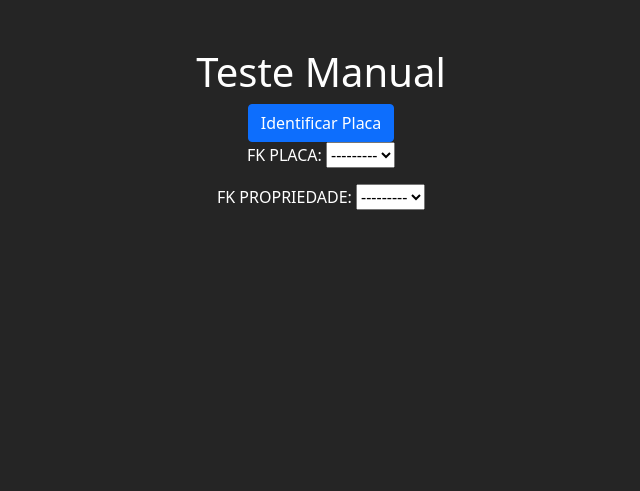
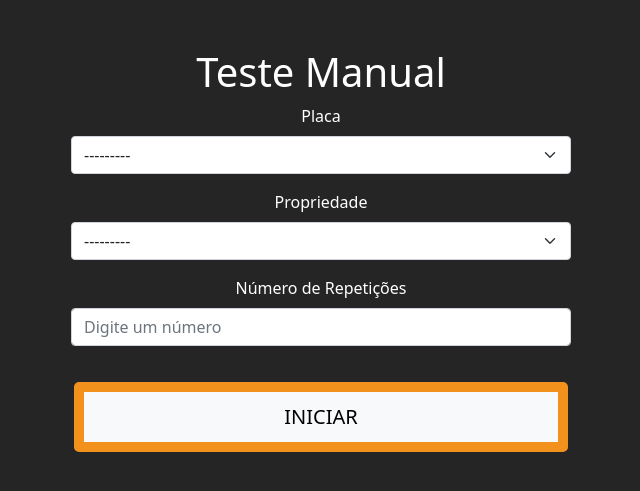
Before and after one commit to bolinfel/Jornada-JigaTesteAgvs, a Django app: page /testes/manual in a window 1280 px wide. Shown: the part 64-555 px from the top of the page, without its empty margins (319-959 px from the left). Run offline with Django 5.2, Linux system fonts and the light colour scheme; data that the repository does not hold is empty.

Commit message:
Adicionado Numero de Repeticoes

```diff
--- a/JigaTesteAGVS/testes/forms.py
+++ b/JigaTesteAGVS/testes/forms.py
@@ -3,6 +3,12 @@ from django import forms
 from .models import tbTestes, tbPropriedades
 
 class tbTestesForm(forms.ModelForm):
+    num_repeticoes = forms.IntegerField(
+        label="Número de Repetições",
+        min_value=1,
+        widget=forms.NumberInput(attrs={'class': 'form-control', 'placeholder': 'Digite um número'})
+    )
+
     class Meta:
         model = tbTestes
         fields = ["FK_PLACA", "FK_PROPRIEDADE"]
--- a/JigaTesteAGVS/testes/templates/testeAutomatico.html
+++ b/JigaTesteAGVS/testes/templates/testeAutomatico.html
@@ -10,7 +10,7 @@
 
     <!--<a class="btn btn-light mx-auto btn-sm" href="{% url 'relatorios'%}" role="button" style="margin-top: 100px">INICIAR</a>-->
 
-    <button type="submit" class="btn btn-primary"> submit </button>
+    <button  type="submit" class="btn btn-light mx-auto btn-sm" style="margin-top: 100px"> Iniciar </button>
 </form>
 
 {% endblock %}
--- a/JigaTesteAGVS/testes/templates/testeManual.html
+++ b/JigaTesteAGVS/testes/templates/testeManual.html
@@ -2,12 +2,26 @@
 
 {% block content %}
 
+
 <h1>Teste Manual</h1>
-<button type="button" class="btn btn-primary" name="IdentificarPlaca">Identificar Placa</button>
 <!-- testeManual.html -->
-<form method="post" action="{% url 'testes.manual' %}">
+{% load template_filters %}
+<form method="post" action="{% url 'testes.manual' %}" style="margin-top: 20px; max-width: 500px; margin: 0 auto;" >
     {% csrf_token %}
-    {{ form.as_p }}
+    <div class="mb-3">
+        <label for="id_FK_PLACA" class="form-label">Placa</label>
+        {{ form.FK_PLACA|add_class:"form-select" }}
+    </div>
+
+    <div class="mb-3">
+        <label for="id_FK_PROPRIEDADE" class="form-label">Propriedade</label>
+        {{ form.FK_PROPRIEDADE|add_class:"form-select" }}
+    </div>
+
+    <div class="mb-3">
+        <label for="id_num_repeticoes" class="form-label">Número de Repetições</label>
+        {{ form.num_repeticoes }}
+    </div>
 
     <script src="https://ajax.googleapis.com/ajax/libs/jquery/3.5.1/jquery.min.js"></script>
     <script>
@@ -16,25 +30,29 @@
                 var fk_placa = $(this).val();
 
                 $.ajax({
-                    url: "{% url 'testes.manual' %}",  // Endpoint to load filtered properties
+                    url: "{% url 'testes.manual' %}",  // Endpoint para carregar as propriedades filtradas
                     data: { 'fk_placa': fk_placa },
-                    success: function (data) {
+                    success: function(data) {
                         var propriedades = data.propriedades;
                         var $fk_propriedade = $('#id_FK_PROPRIEDADE');
-                        $fk_propriedade.empty();  // Clear previous options
+                        $fk_propriedade.empty();  // Limpa opções anteriores
 
-                        // Add new options
+                        // Adiciona novas opções
                         $.each(propriedades, function(key, value) {
                             $fk_propriedade.append($('<option></option>').attr('value', key).text(value));
                         });
                     },
                     error: function() {
-                        console.log("Failed to fetch properties");
+                        console.log("Erro ao buscar propriedades");
                     }
                 });
             });
         });
+
     </script>
+
+    <button type="submit" class="btn btn-light mx-auto btn-sm" style="margin-top: 20px"> INICIAR </button>
+
 </form>
 
 
--- /dev/null
+++ b/JigaTesteAGVS/testes/templatetags/template_filters.py
@@ -0,0 +1,7 @@
+from django import template
+
+register = template.Library()
+
+@register.filter(name='add_class')
+def add_class(field, css):
+    return field.as_widget(attrs={"class": css})
--- a/JigaTesteAGVS/testes/views.py
+++ b/JigaTesteAGVS/testes/views.py
@@ -6,7 +6,7 @@ from django.http import HttpResponse
 from testes.models import tbTestes, tbPropriedades
 from django.utils import timezone
 from django.http import HttpResponseRedirect
-from django.shortcuts import render
+from django.shortcuts import redirect
 from .forms import tbTestesForm
 from django.http import JsonResponse
 
@@ -53,6 +53,29 @@ class TesteManualView(CreateView):
     form_class = tbTestesForm
     success_url = '/testes'
 
+    def form_invalid(self, form):
+        print("Formulário inválido:", form.errors)
+        return super().form_invalid(form)
+
+    def form_valid(self, form):
+        fk_placa = form.cleaned_data['FK_PLACA']
+        fk_propriedade = form.cleaned_data['FK_PROPRIEDADE']
+        num_repeticoes = form.cleaned_data['num_repeticoes']  # Obtém o número de repetições do usuário
+
+        print(f"Placa: {fk_placa}, Propriedade: {fk_propriedade}, Repetições: {num_repeticoes}")
+
+        # Cria uma linha para cada repetição
+        for _ in range(num_repeticoes):
+            tbTestes.objects.create(
+                DATA=timezone.now(),
+                FK_PLACA=fk_placa,
+                FK_PROPRIEDADE=fk_propriedade,
+                RESULTADO=False,  # Ajuste conforme necessário
+                TIPO_TESTE="MAN"
+            )
+
+        return redirect(self.success_url)
+
     def get(self, request, *args, **kwargs):
         # Check if the request is AJAX and contains fk_placa
         fk_placa = request.GET.get('fk_placa')
@@ -68,7 +91,7 @@ class TesteManualView(CreateView):
 
     def get_form(self, form_class=None):
         form = super().get_form(form_class)
-        fk_placa = self.request.GET.get('fk_placa')
+        fk_placa = self.request.GET.get('fk_placa') or self.request.POST.get('FK_PLACA')
 
         if fk_placa:
             form.fields['FK_PROPRIEDADE'].queryset = tbPropriedades.objects.filter(FK_PLACA=fk_placa)
```
